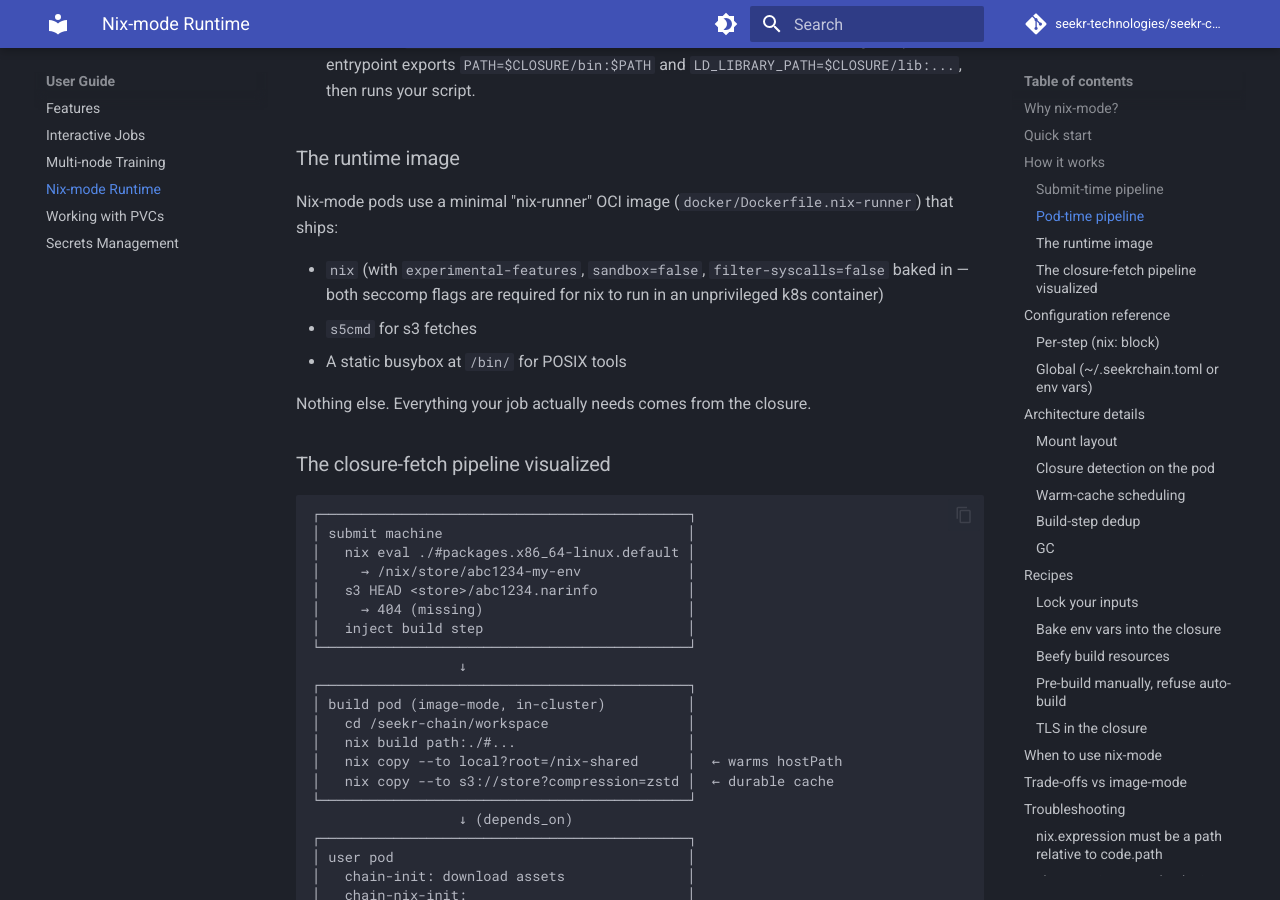
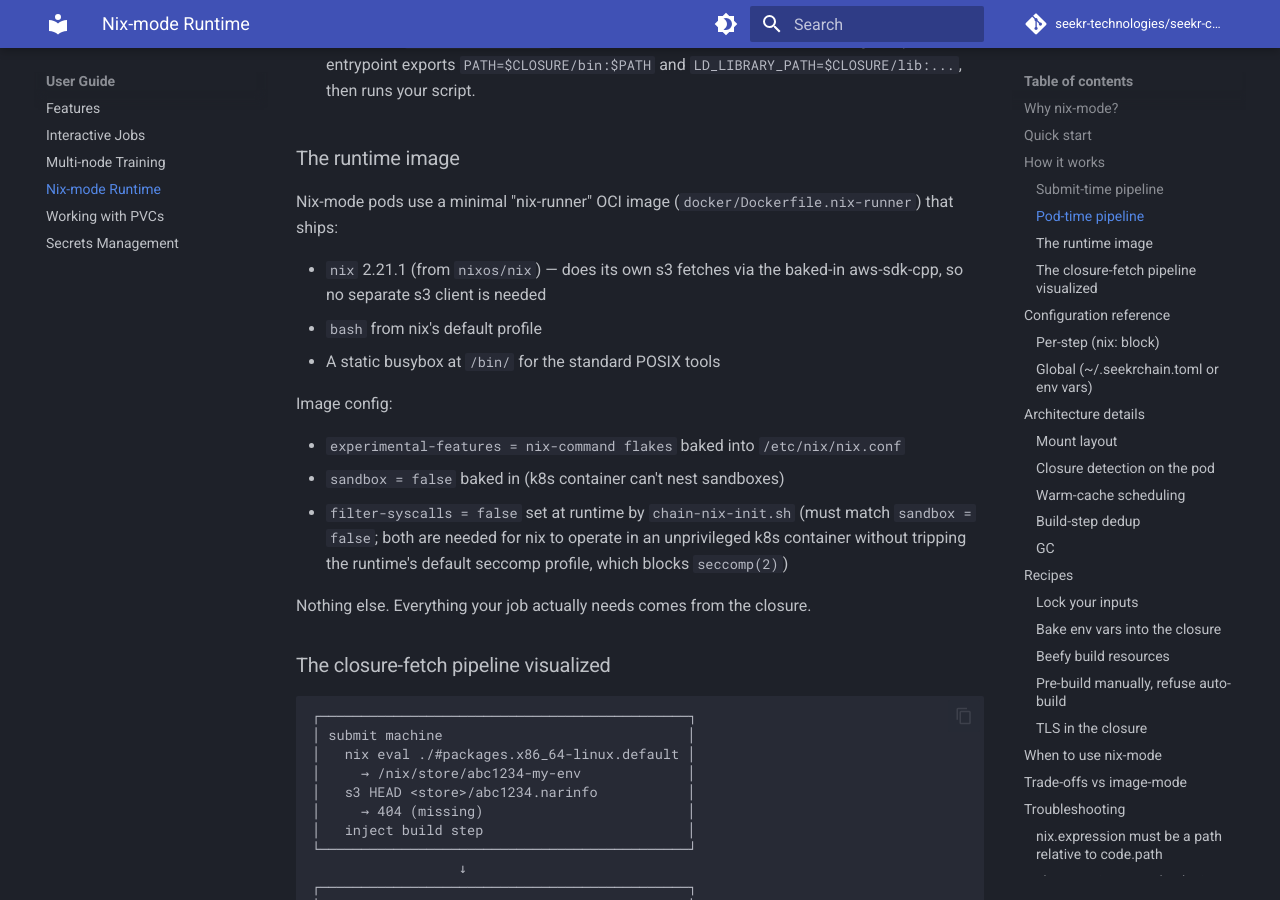
Before and after one commit to Seekr-Technologies/seekr-chain, an MkDocs documentation site: the page built from docs/guides/nix-mode.md, in a window 1280 px wide and 900 px high, scrolled down 3097 px. Built offline with MkDocs 1.6.1 and Material for MkDocs 9.7.7, drawn with Linux system fonts in a browser that asks for light colours; comment, search, counter and statistics services are not loaded; the version menu is left out.

Commit message:
docs: correct runtime image contents (no s5cmd, only sandbox baked in)
The nix-runner image ships nix + bash + busybox. nix does its own s3
fetches via the baked-in aws-sdk-cpp; no separate s3 client. s5cmd
lives in the seekr-chain-init image (asset bundle download path), not
here.

Also: the Dockerfile bakes in `sandbox = false` but NOT
`filter-syscalls = false` — that's set at runtime by chain-nix-init.sh.
Update both the user-facing guide and the branch ADR to match what's
actually in docker/Dockerfile.nix-runner.

```diff
--- a/docs/guides/nix-mode.md
+++ b/docs/guides/nix-mode.md
@@ -151,11 +151,19 @@
 Nix-mode pods use a minimal "nix-runner" OCI image
 (`docker/Dockerfile.nix-runner`) that ships:
 
-- `nix` (with `experimental-features`, `sandbox=false`,
-  `filter-syscalls=false` baked in — both seccomp flags are required
-  for nix to run in an unprivileged k8s container)
-- `s5cmd` for s3 fetches
-- A static busybox at `/bin/` for POSIX tools
+- `nix` 2.21.1 (from `nixos/nix`) — does its own s3 fetches via the
+  baked-in aws-sdk-cpp, so no separate s3 client is needed
+- `bash` from nix's default profile
+- A static busybox at `/bin/` for the standard POSIX tools
+
+Image config:
+
+- `experimental-features = nix-command flakes` baked into `/etc/nix/nix.conf`
+- `sandbox = false` baked in (k8s container can't nest sandboxes)
+- `filter-syscalls = false` set at runtime by `chain-nix-init.sh`
+  (must match `sandbox = false`; both are needed for nix to operate in
+  an unprivileged k8s container without tripping the runtime's default
+  seccomp profile, which blocks `seccomp(2)`)
 
 Nothing else. Everything your job actually needs comes from the closure.
 
```
Also changed, not shown: .hatchery/tasks/2026-06-25-nix-images.md (+7 -4 lines).
